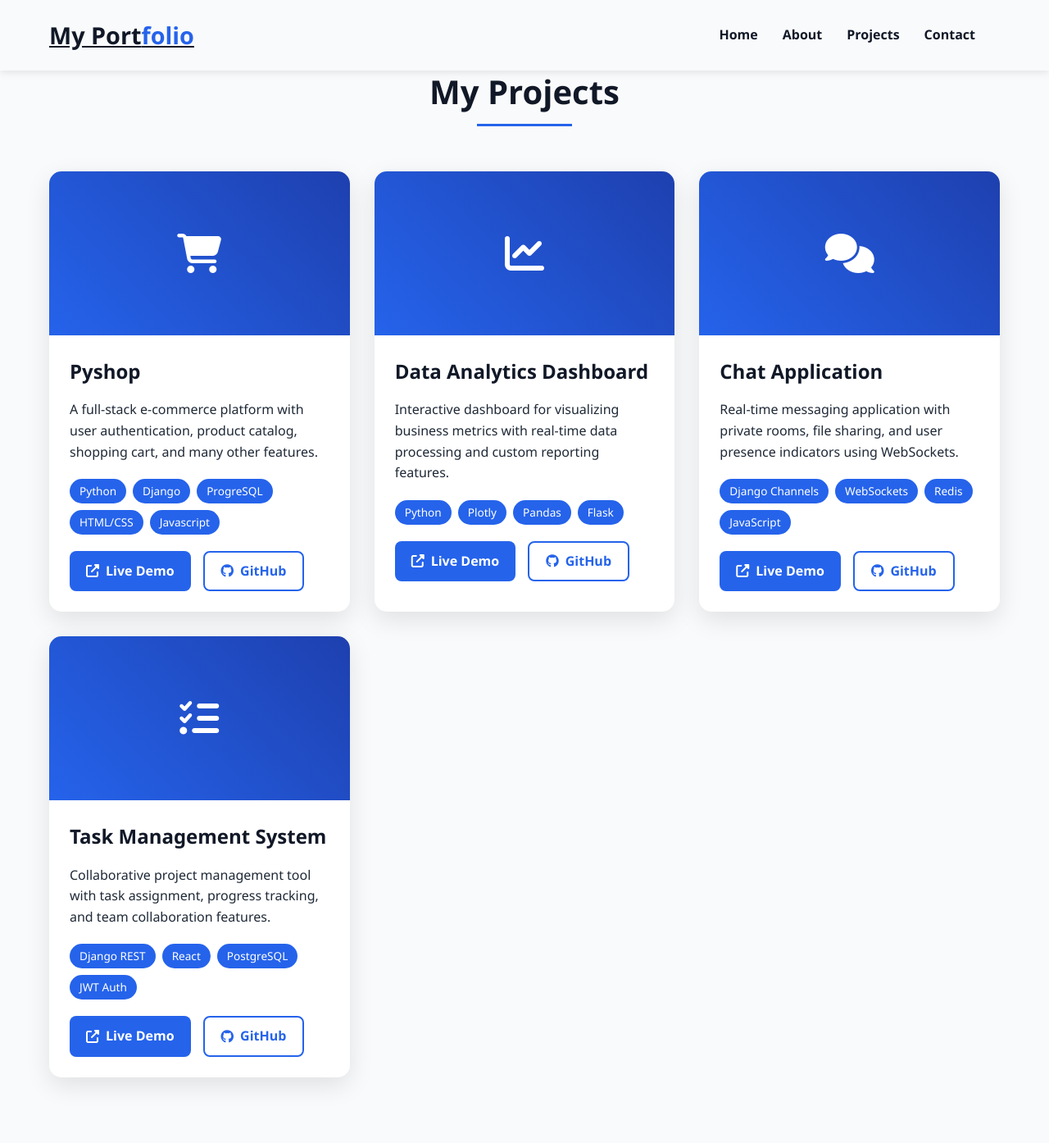
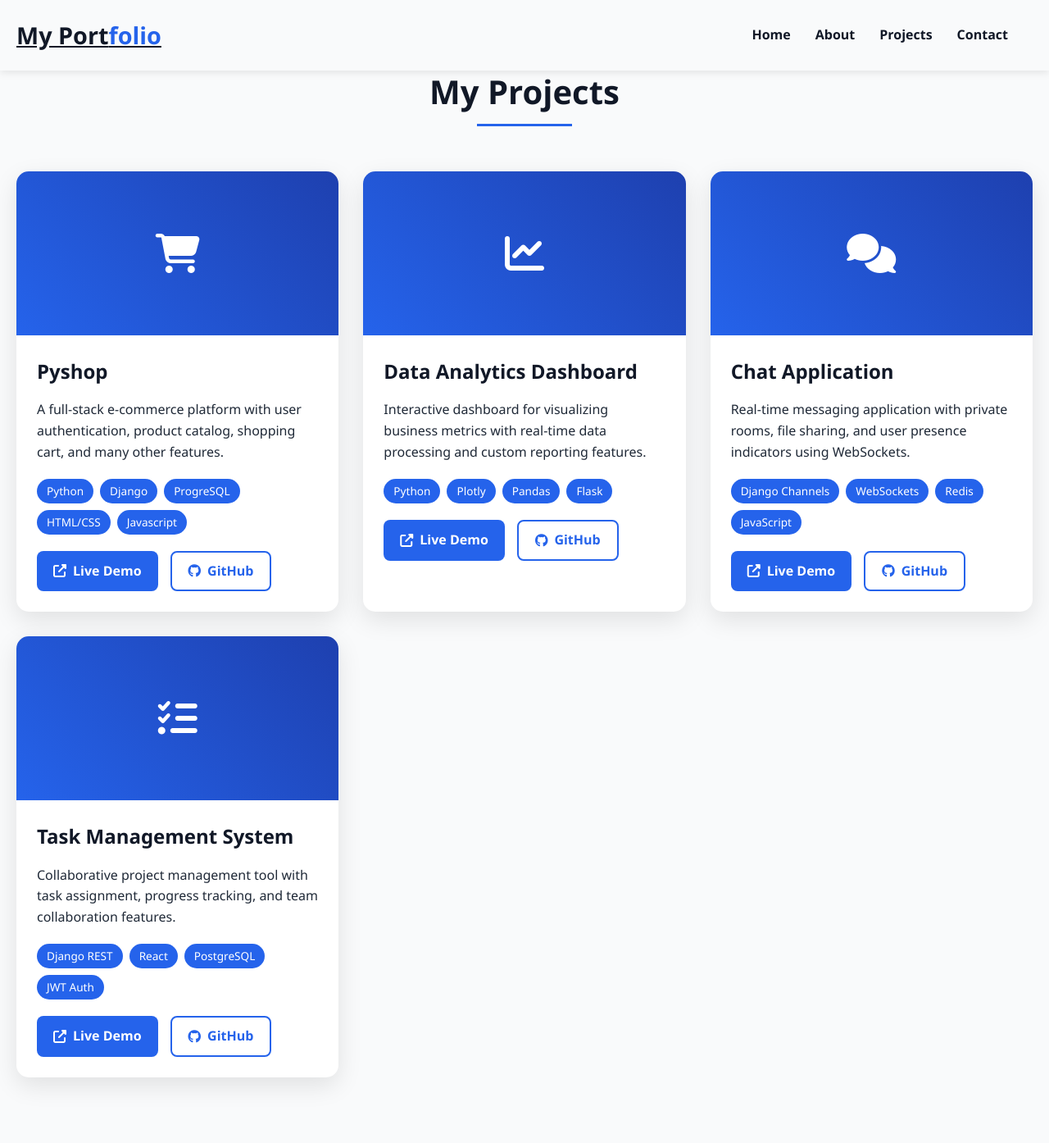
Before and after one commit to Adelodunpeter25/portfolio, a Django app: page /projects/ in a window 1280 px wide. Shown: the whole page at 82% size. Run offline with Django 5.2, Linux system fonts and the light colour scheme.

Commit message:
fixed some bugs

```diff
--- a/portfolio/portfolio_app/templates/projects.html
+++ b/portfolio/portfolio_app/templates/projects.html
@@ -1,4 +1,3 @@
-
 {% extends 'base.html' %}
 
 {% block title %}Projects - My Portfolio{% endblock %}
@@ -155,6 +154,11 @@
             flex-direction: column;
         }
     }
+
+    .container {
+        max-width: 1300px;
+        margin: 0 auto;
+    }
 </style>
 
 <section id="projects" class="projects">
```
